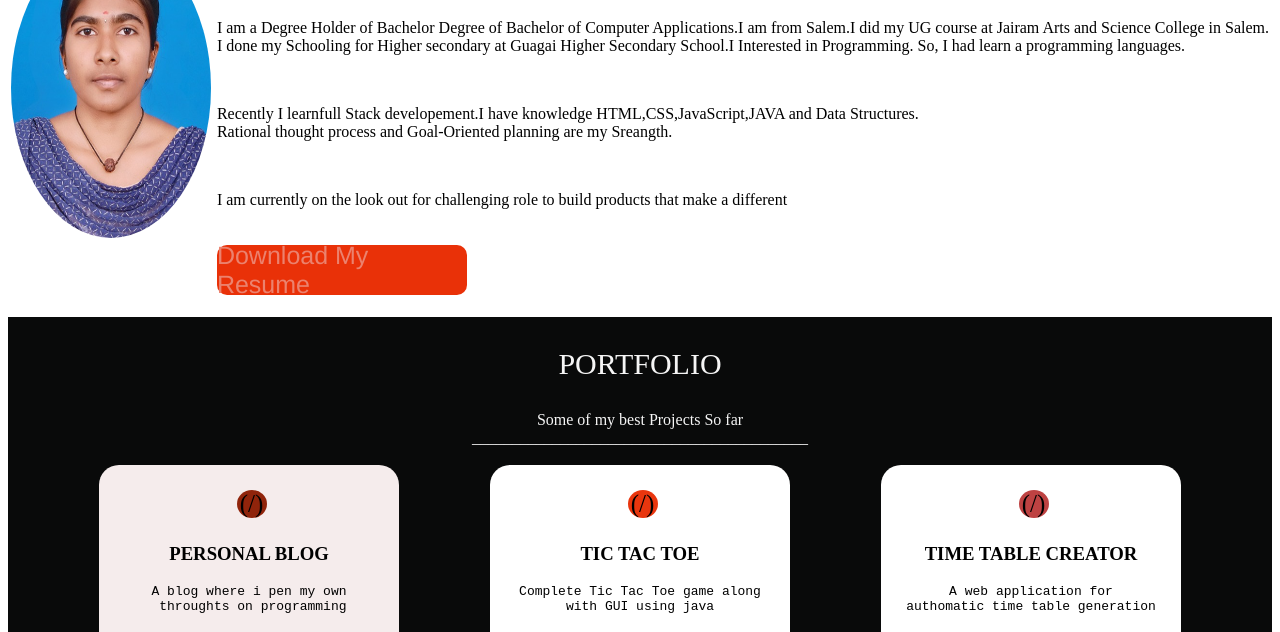
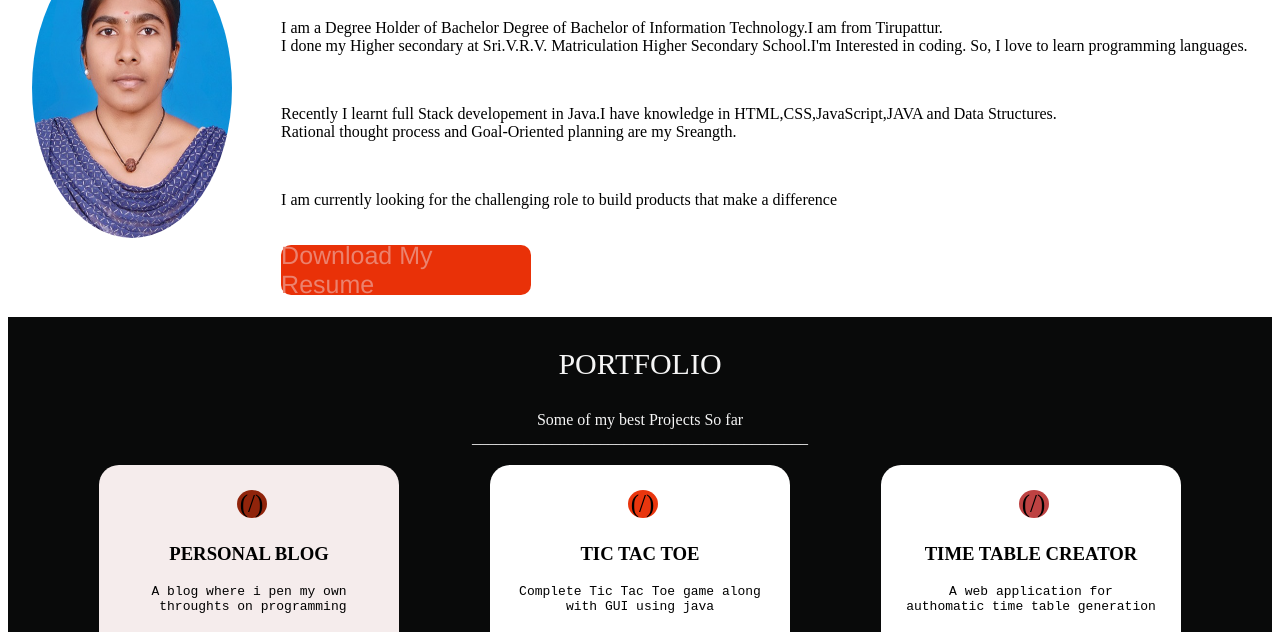
Before and after one commit to 123sheela/Sheela-css, a plain HTML site: page index.html in a window 1280 px wide. Shown: the part 468-1100 px from the top of the page. Drawn offline with Linux system fonts and the light colour scheme.

Commit message:
Update index.html

```diff
--- a/index.html
+++ b/index.html
@@ -32,14 +32,14 @@
             <div id="img"><img src="./assets/sh.jpg"></div>
             <div class="bio1">
             <div class="name">Sheela S</div><br>
-            <div><p> I am a Degree Holder of Bachelor Degree of Bachelor of Computer Applications.I am from Salem.I did my UG course at Jairam Arts and Science College in Salem.<br>
-                       I done my Schooling  for Higher secondary at Guagai Higher Secondary School.I Interested in Programming. So, I had learn a programming languages.
+            <div><p> I am a Degree Holder of Bachelor Degree of Bachelor of Information Technology.I am from Tirupattur.<br>
+                       I done my Higher secondary at Sri.V.R.V. Matriculation Higher Secondary School.I'm Interested in coding. So, I love to learn programming languages.
                  </p></div><br>
             <p>
-                Recently I learnfull Stack developement.I have knowledge HTML,CSS,JavaScript,JAVA and Data Structures.<br>
+                Recently I learnt full Stack developement in Java.I have knowledge in HTML,CSS,JavaScript,JAVA and Data Structures.<br>
                 Rational thought process and Goal-Oriented planning are my Sreangth.
             </p><br>
-            <p>I am currently on the look out for challenging role to build products that make a different</p>
+            <p>I am currently looking for the challenging role to build products that make a difference</p>
             <div class="download">Download My Resume</div>
         </div>
         </div>
```
